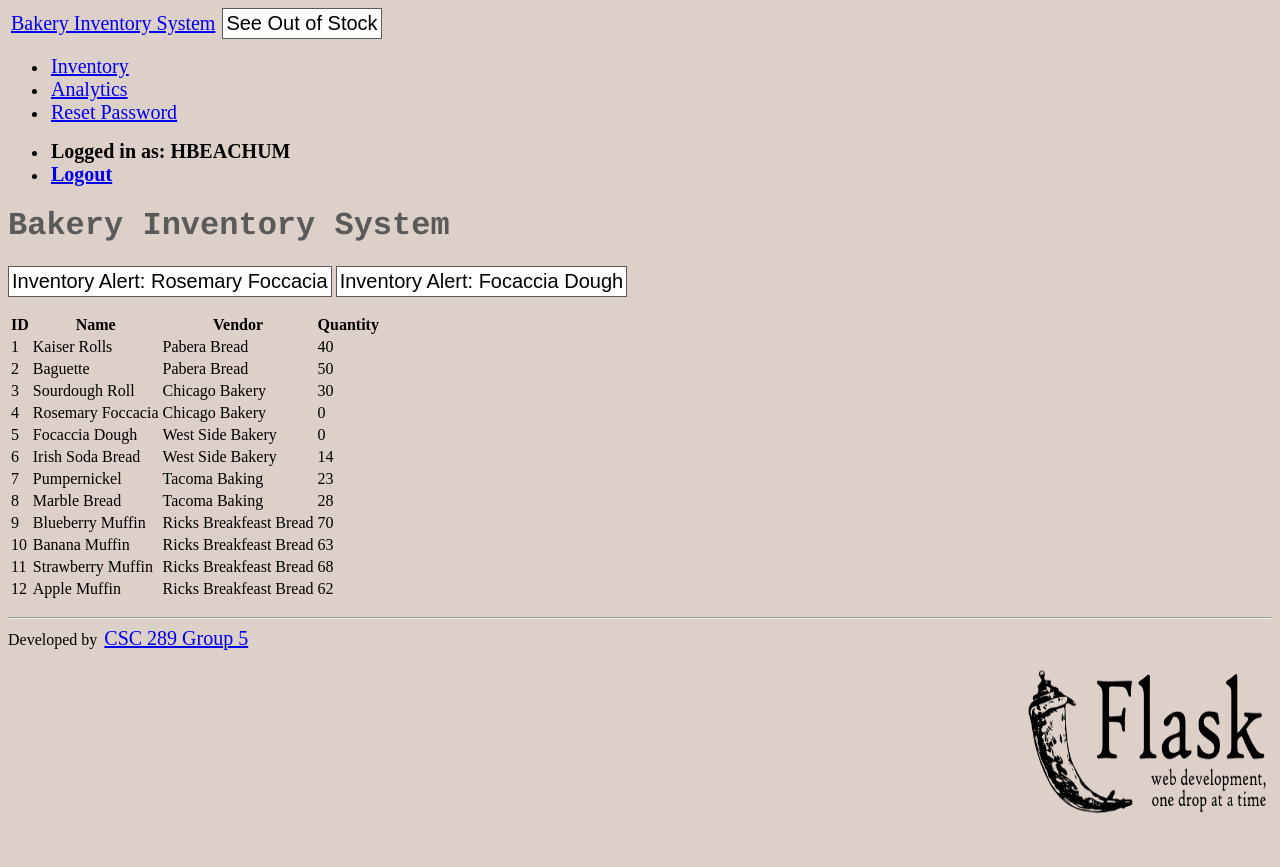
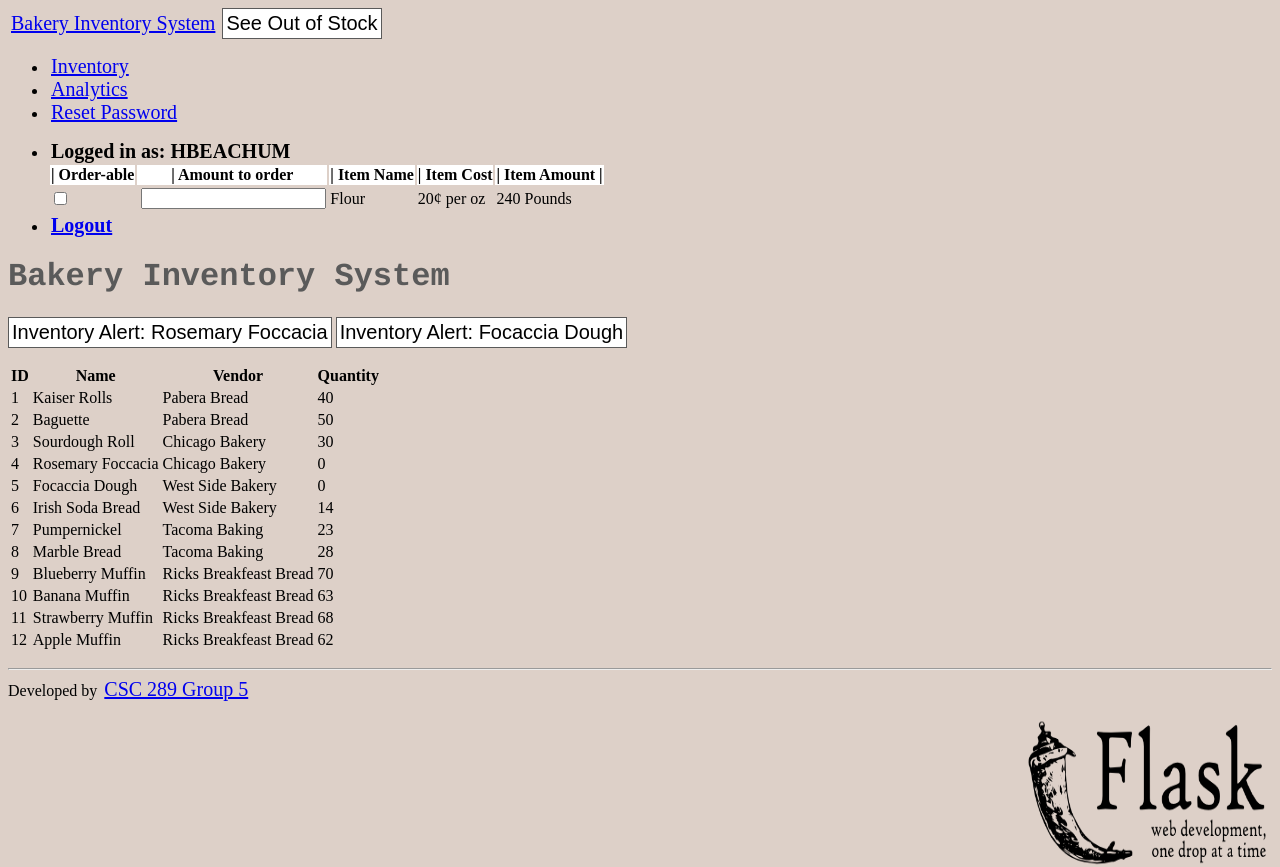
Before and after one commit to Hunterbeachum/OvenStock, a Flask app: page /inventory in a window 1280 px wide. Before the commit the page ends 814 px from the top, so only its background shows below. Run offline with Flask 2, Linux system fonts and the light colour scheme; a user stored in the database is signed in; data comes from the database, SQL or seed files in the repository.

```diff
--- a/templates/layout.html
+++ b/templates/layout.html
@@ -38,6 +38,19 @@
 					</form>
 					{% else %}
 					<li><a><b>Logged in as: {{ session.get("current_user") }}</b></a></li>
+		<table>
+			<tr style="background-color: white;">
+				<th>| Order-able</th><th>| Amount to order</th><th>| Item Name</th><th>| Item Cost</th><th>| Item Amount |</th>
+			</tr>
+			<tr>
+				<td><input type="checkbox" id="item 1"/></td>
+				<td><input style="object-fit: contain;" type="text" id="amountItem1"/></td>
+				<td> Flour</td>
+				<td>20¢ per oz</td>
+				<td>240 Pounds</td>
+			</tr>
+			<tr></tr>
+		</table>
 					<li><a href="{{ url_for('logout') }}"><b><u>Logout</u></b></a></li>
 					{% endif %}
 				</ul>
```
